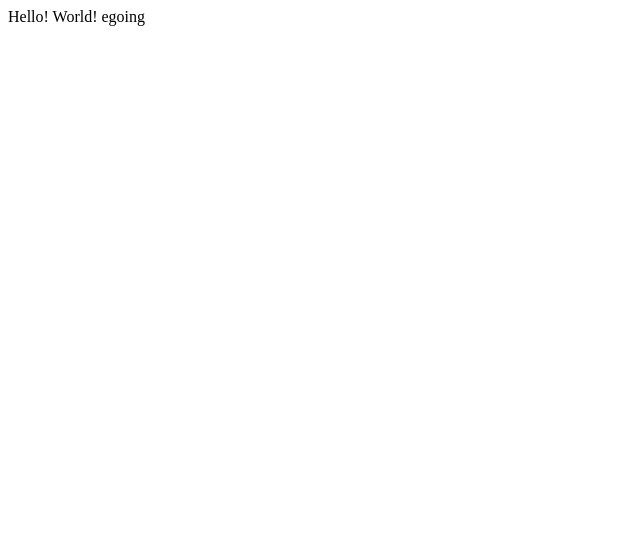
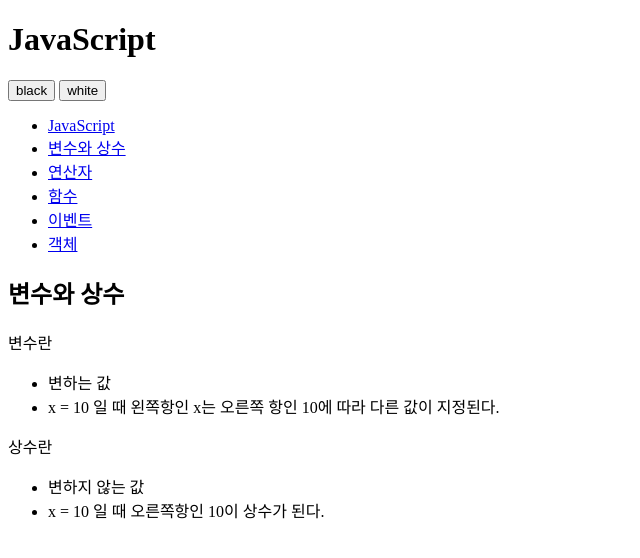
Before and after one commit to hori2325/opentutorials_hori2325, a plain HTML site: page index.html in a window 1280 px wide. Shown: the whole page, without its empty margins (0-640 px from the left). Drawn offline with Linux system fonts and the light colour scheme.

Commit message:
add html

```diff
--- a/index.html
+++ b/index.html
@@ -1,24 +1,66 @@
 <!DOCTYPE html>
-<html lang="en">
+<html>
 	<head>
-		<meta charset="utf-8">
-
-		<!-- Always force latest IE rendering engine (even in intranet) & Chrome Frame
-		Remove this if you use the .htaccess -->
-		<meta http-equiv="X-UA-Compatible" content="IE=edge,chrome=1">
-
-		<title>index</title>
-		<meta name="description" content="">
-		<meta name="author" content="hori2325">
-
-		<meta name="viewport" content="width=device-width; initial-scale=1.0">
-
-		<!-- Replace favicon.ico & apple-touch-icon.png in the root of your domain and delete these references -->
-		<link rel="shortcut icon" href="/favicon.ico">
-		<link rel="apple-touch-icon" href="/apple-touch-icon.png">
+		<meta charset="utf-8" />
 	</head>
-
-	<body>
-		Hello! World! egoing
+	<body id="body">
+		<div>
+			<header>
+				<h1>JavaScript</h1>
+			</header>
+			<div id="toolbar">
+				<input type="button" value="black" />
+				<input type="button" value="white" />
+			</div>
+			<nav>
+				<ul>
+					<li>
+						<a href="http://opentutorials.org/course/49/17">JavaScript</a>
+					</li>
+					<li>
+						<a href="http://opentutorials.org/course/49/16">변수와 상수</a>
+					</li>
+					<li>
+						<a href="http://opentutorials.org/course/49/18">연산자</a>
+					</li>
+					<li>
+						<a href="http://opentutorials.org/course/49/19">함수</a>
+					</li>
+					<li>
+						<a href="http://opentutorials.org/course/49/20">이벤트</a>
+					</li>
+					<li>
+						<a href="http://opentutorials.org/course/49/21">객체</a>
+					</li>
+				</ul>
+			</nav>
+			<article>
+				<h2>변수와 상수</h2>
+				<div>
+					<p>
+						변수란
+					</p>
+					<ul>
+						<li>
+							변하는 값
+						</li>
+						<li>
+							x = 10 일 때 왼쪽항인 x는 오른쪽 항인 10에 따라 다른 값이 지정된다.
+						</li>
+					</ul>
+					<p>
+						상수란
+					</p>
+					<ul>
+						<li>
+							변하지 않는 값
+						</li>
+						<li>
+							x = 10 일 때 오른쪽항인 10이 상수가 된다.
+						</li>
+					</ul>
+				</div>
+			</article>
+		</div>
 	</body>
 </html>
```
